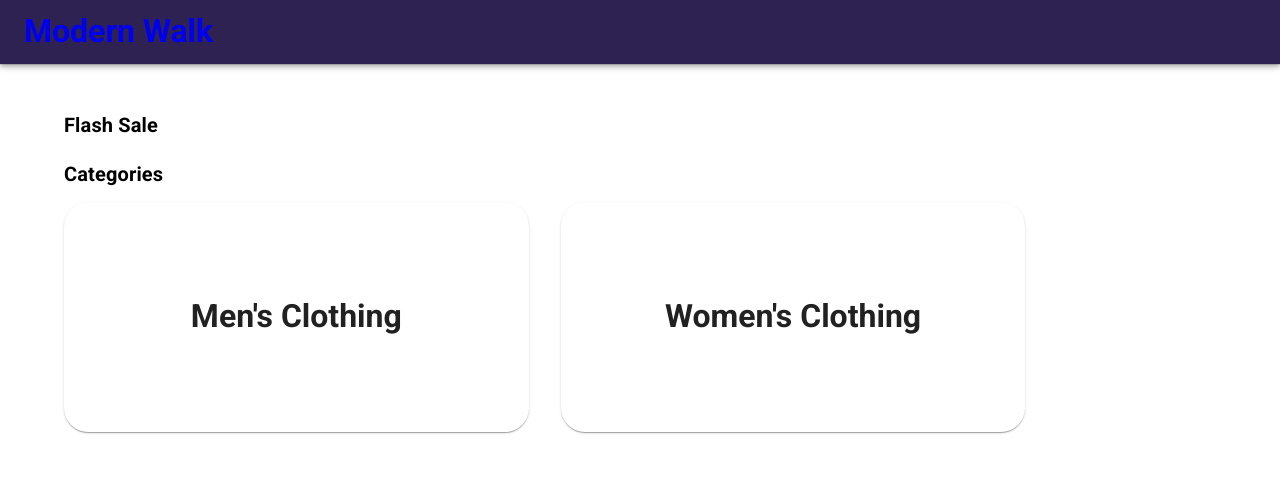
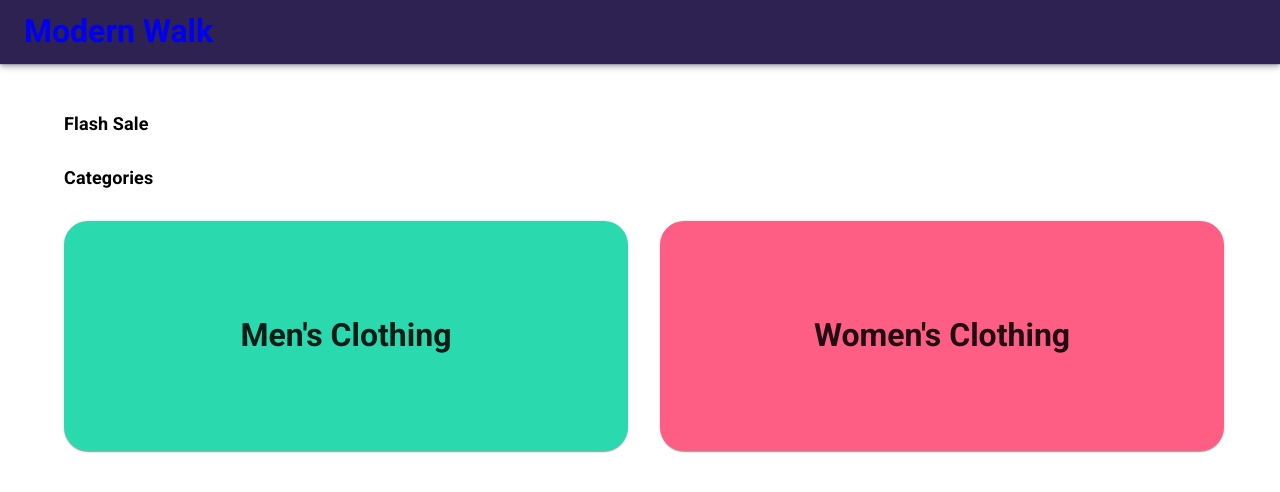
Before and after one commit to gimhanr9/modernwalk-react, a React (Create React App) app: page / in a window 1280 px wide. Shown: the top 492 px of the page. Built offline with nearby package versions, Linux system fonts and the light colour scheme.

Commit message:
style fixes

```diff
--- a/src/components/common/CategoryCard.jsx
+++ b/src/components/common/CategoryCard.jsx
@@ -3,6 +3,7 @@ import { Card, CardContent, Typography, CardActionArea } from '@mui/material';
 import { styled } from '@mui/material/styles';
 import { Link as ReactLink } from 'react-router-dom';
 import PropTypes from 'prop-types';
+import { Colors } from '../../utils/Colors';
 
 const StyledCategoryCard = styled(Card)(({ theme }) => ({
   borderRadius: 24,
@@ -13,7 +14,11 @@ const StyledCategoryCard = styled(Card)(({ theme }) => ({
 
 const CategoryCard = ({ category, link }) => {
   return (
-    <StyledCategoryCard>
+    <StyledCategoryCard
+      sx={{
+        background: category === "Men's Clothing" ? Colors.green : Colors.pink,
+      }}
+    >
       <CardActionArea component={ReactLink} to={link}>
         <CardContent>
           <Typography variant='h3' align='center'>
@@ -27,6 +32,7 @@ const CategoryCard = ({ category, link }) => {
 
 CategoryCard.propTypes = {
   category: PropTypes.string,
+  link: PropTypes.string,
 };
 
 export default CategoryCard;
--- a/src/components/common/CategoryPage.jsx
+++ b/src/components/common/CategoryPage.jsx
@@ -7,10 +7,10 @@ const CategoryPage = ({ category, products }) => {
   return (
     <Box>
       <Typography variant='h4'>{category}</Typography>
-      <Box mt={2} />
-      <Grid container spacing={3}>
+      <Box mt={4} />
+      <Grid container spacing={3} columns={20} justifyContent='space-between'>
         {products.map((product, index) => (
-          <Grid key={index} item xs={12} sm={6} md={3}>
+          <Grid item key={index} xs={20} sm={6} md={4}>
             <ProductCard
               title={product.title}
               image={product.image}
--- a/src/components/common/ProductCard.jsx
+++ b/src/components/common/ProductCard.jsx
@@ -1,33 +1,48 @@
 import React from 'react';
-import { Card, CardContent, Typography, Box } from '@mui/material';
+import { Card, CardContent, Typography, Box, Grid } from '@mui/material';
 import { styled } from '@mui/material/styles';
 import { Colors } from '../../utils/Colors';
 import PropTypes from 'prop-types';
 
 const StyledProductCard = styled(Card)(({ theme }) => ({
   borderRadius: 14,
+  maxWidth: 240,
 }));
 
 const ProductCard = ({ title, image, price, description, category }) => {
   return (
-    <StyledProductCard>
+    <StyledProductCard sx={{ boxShadow: '2px 2px 5px -2px #888' }}>
       <CardContent>
-        <Typography variant='h6' align='center'>
-          {title}
-        </Typography>
-        <Box display='flex' justifyContent='center' mt={2} mb={2}>
-          <img src={image} alt='product' height={70} width={50} />
+        <Box sx={{ minHeight: 60 }}>
+          <Typography
+            variant='h6'
+            align='center'
+            sx={{
+              display: '-webkit-box',
+              overflow: 'hidden',
+              WebkitBoxOrient: 'vertical',
+              WebkitLineClamp: 2,
+            }}
+          >
+            {title}
+          </Typography>
+        </Box>
+        <Box display='flex' justifyContent='center'>
+          <img src={image} alt='product' height={90} width={80} />
         </Box>
       </CardContent>
+
       <StyledProductCard
         sx={{
-          background: category === "Men's Clothing" ? Colors.green : Colors.red,
+          background:
+            category === "Men's Clothing" ? Colors.green : Colors.pink,
         }}
       >
-        <Box pl={4} pr={4} pt={2} pb={2}>
+        <Box pl={4} pr={4} pt={1} pb={2}>
           <Typography variant='h5' align='center'>
             Rs {price}
           </Typography>
+          <Box mt={1} />
           <Typography
             variant='body2'
             align='center'
--- a/src/components/home/index.jsx
+++ b/src/components/home/index.jsx
@@ -6,16 +6,16 @@ const HomeComponent = () => {
   return (
     <Box>
       <Typography variant='h4'>Flash Sale</Typography>
-      <Box mt={2} />
+      <Box mt={4} />
 
       <Box mt={3} />
       <Typography variant='h4'>Categories</Typography>
-      <Box mt={2} />
+      <Box mt={4} />
       <Grid container spacing={4}>
-        <Grid item xs={12} sm={5}>
+        <Grid item xs={12} sm={6}>
           <CategoryCard category="Men's Clothing" link='/mens-clothing' />
         </Grid>
-        <Grid item xs={12} sm={5}>
+        <Grid item xs={12} sm={6}>
           <CategoryCard category="Women's Clothing" link='/womens-clothing' />
         </Grid>
       </Grid>
--- a/src/utils/Theme.js
+++ b/src/utils/Theme.js
@@ -41,17 +41,17 @@ export const Theme = createTheme({
     },
     h4: {
       fontFamily: Fonts.roboto,
-      fontSize: 20,
+      fontSize: 18,
       fontWeight: 700,
     },
     h5: {
       fontFamily: Fonts.roboto,
-      fontSize: 20,
+      fontSize: 17,
       fontWeight: 700,
     },
     h6: {
       fontFamily: Fonts.roboto,
-      fontSize: 18,
+      fontSize: 15,
       fontWeight: 700,
     },
     subtitle1: {
@@ -66,8 +66,8 @@ export const Theme = createTheme({
     },
     body2: {
       fontFamily: Fonts.roboto,
-      fontSize: 18,
-      fontWeight: 500,
+      fontSize: 14,
+      fontWeight: 400,
     },
     caption: {
       fontFamily: Fonts.roboto,
```
